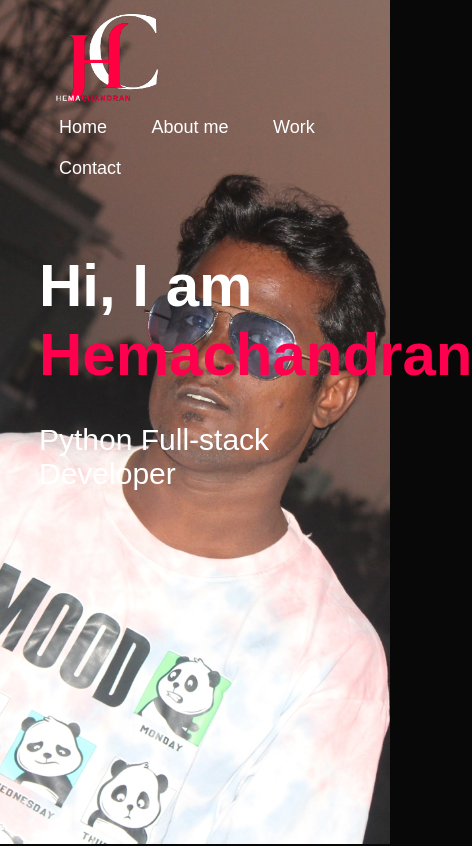
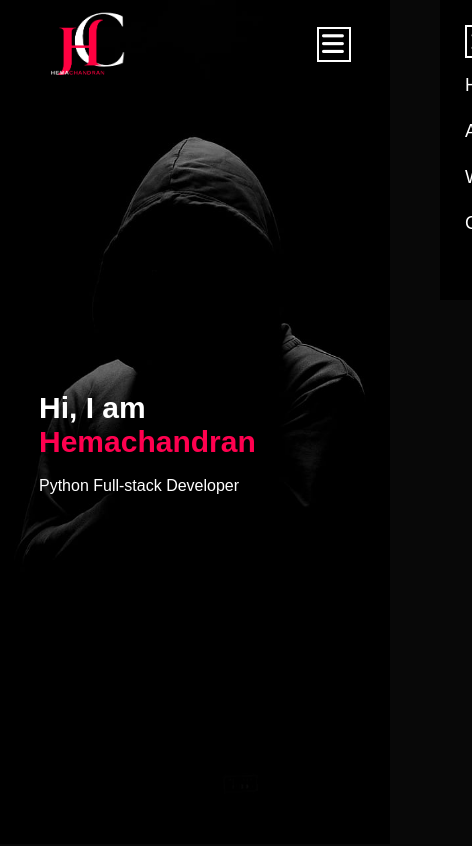
Before and after one commit to Bloody-Blacky/Portfolio, a plain HTML site: page index.html in a window 390 px wide. Shown: the top 846 px of the page, 472 px wide, since content can reach past the window. Drawn offline with Linux system fonts and the light colour scheme.

Commit message:
responsive

```diff
--- a/index.html
+++ b/index.html
@@ -15,14 +15,15 @@
                 <div class="container">
                     <nav>
                         <img src="pfo-image/bglogo.png" class="logo">
-                        <ul>
+                        <ul id="sidemenu">
                             <li><a href="#header">Home</a></li>
                             <li><a href="#about">About me</a></li>
                             <!-- <li><a href="#project">Project</a></li> -->
                             <li><a href="#work">Work</a></li>
                             <li><a href="#contact">Contact</a></li>
-
+                            <i class="fas fa-times" onclick="closemenu()"></i>
                         </ul>
+                        <i class="fas fa-bars" id="bars" onclick="openmenu()"></i>
                     </nav>
                     <div class="header-text">
 
@@ -197,4 +198,19 @@
 
 
         </script>
+        <script>
+            var sidemenu = document.getElementById("sidemenu");
+            var bars = document.getElementById("bars")
+
+            function openmenu(){
+                sidemenu.style.right = "0"
+                bars.style.right = "-200px"
+
+            }
+            function closemenu(){
+                sidemenu.style.right = "-200px"
+            }
+
+
+        </script>
     </html>
--- a/style.css
+++ b/style.css
@@ -326,9 +326,95 @@ form .btn2{
     margin-top:-40px;
     display: block;
 }
+nav .fas{
+    display: none;
+}
 /* --------------------css for iphonese ------- */
-/* @media only screen and (max-width: 600px){
+@media only screen and (max-width: 700px){
     #header{
-       background-image: url(pfo-image/phonebackground.jpg);
+       background-image: url(pfo-image/image2.jpg)
     }
-} */
+    .header-text{
+        margin-top: 100%;
+        font-size: 16px;
+    }
+    .header-text h1{
+        font-size: 30px;
+    }
+    .logo{
+        width:100px;
+    }
+    nav .fas{
+        display: block;
+        font-size: 25px;
+        cursor: pointer;
+        border: 2px solid white;
+        height: 35px;
+        width: 34px;
+        padding: 3px 3px;
+    }
+    nav ul {
+        background: black;
+        position: fixed;
+        top: 0;
+        right: -200px;
+        width: 150px;
+        height: 300px;
+        padding-top: 50px;
+        z-index: 2;
+        transition: right 0.5s ;
+    }
+    nav ul li{
+        display: block;
+        margin:25px;
+    }
+
+    nav ul .fas{
+        position: absolute;
+        top:25px;
+        left: 25px;
+        cursor: pointer;
+        border: 2px solid #fff;
+        height: 33px;
+        width: 30px;
+        padding:3px 3px ;
+
+    }
+    nav ul li a::after{
+        content:'';
+        width:0;
+        height:3px;
+        background: white;
+        position: absolute;
+        left: 0;
+        bottom:-6px;
+        transition: 0.5s;
+    }
+    nav ul li a:hover::after{
+        width: 100%;
+
+    }
+    .sub-title{
+        font-size: 40px;
+    }
+    .about-col-1, .about-col-2{
+        flex-basis: 100%;
+    }
+    .about-col-1{
+        margin-bottom: 30px;
+    }
+    .about-col-2{
+        font-size: 14px;
+    }
+    .tab-links{
+        font-size: 16px;
+        margin-right: 20px;
+    }
+   .contact-left, .contact-right{
+    flex-basis: 100%;
+   }
+   .thanks{
+    font-size: 14px;
+   }
+
+}
```
Also changed, not shown: pfo-image/H-3.png (added), pfo-image/H-4.png (added), pfo-image/image.jpg (added), pfo-image/image2.jpg (added), pfo-image/phonebackground.jpg.
